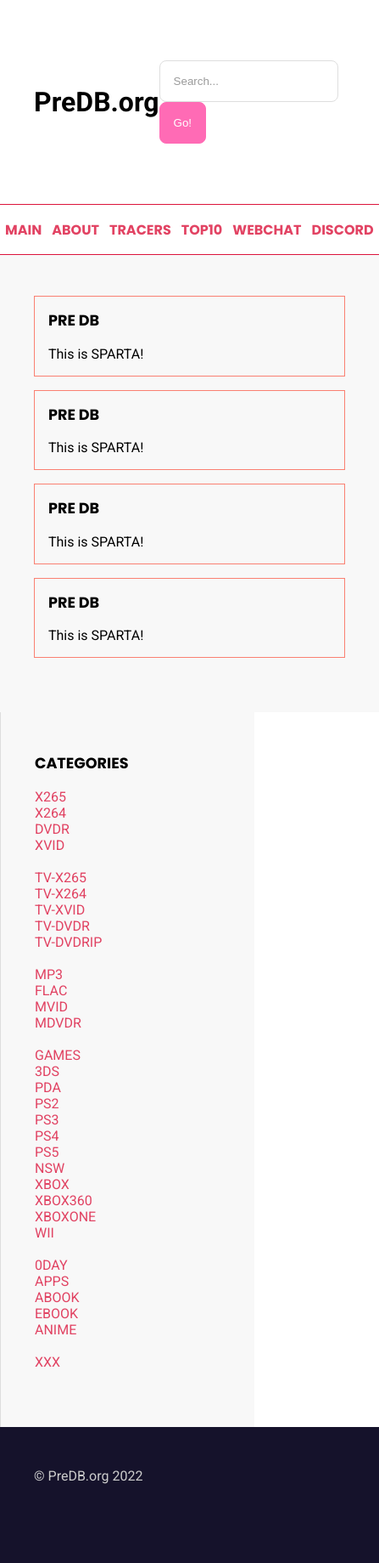
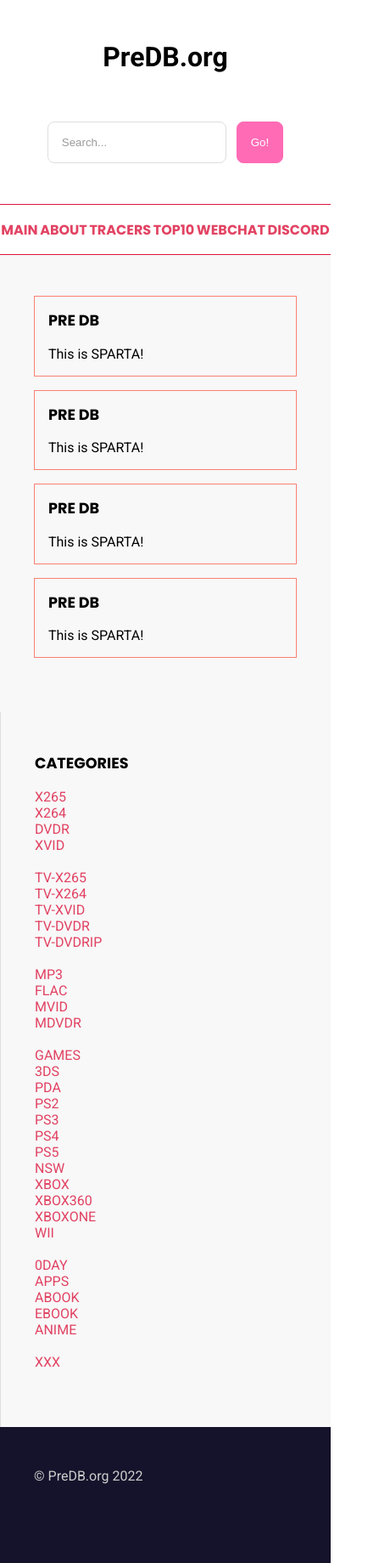
Before and after one commit to JimmyCarlberg/Hello-World, a plain HTML site: page index.html in a window 390 px wide. Shown: the whole page at 85% size, 447 px wide, since content can reach past the window. Drawn offline with Linux system fonts and the light colour scheme.

Commit message:
Added lines to header and aside for responsiveness

```diff
--- a/style.css
+++ b/style.css
@@ -148,6 +148,14 @@
         ;
     }
 
+    header {
+    flex-direction: column;
+    }
+
+    aside {
+        max-width: none;
+    }
+
     section.gallery {
         grid-template-columns: repeat(2, 1fr);
     }
```
